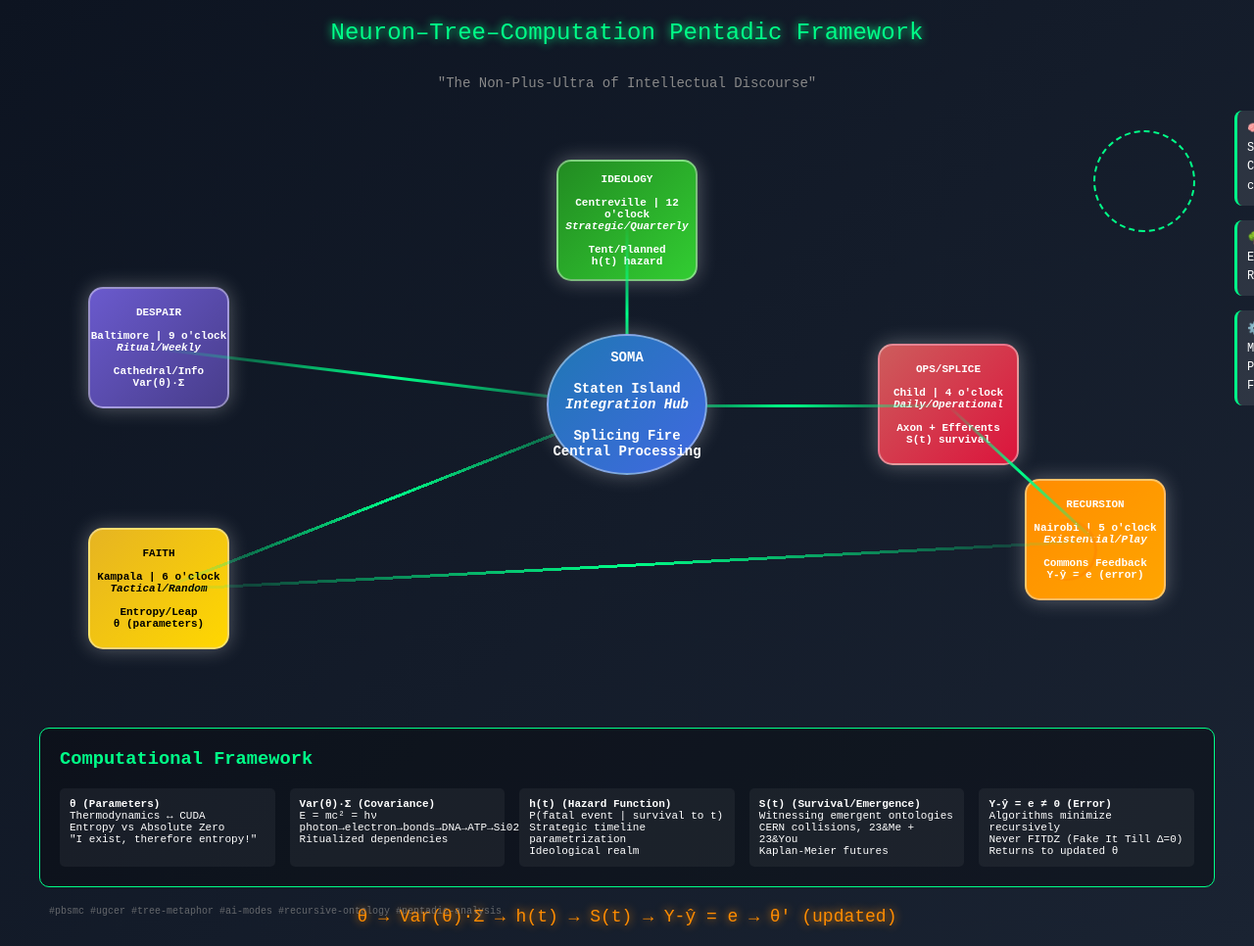
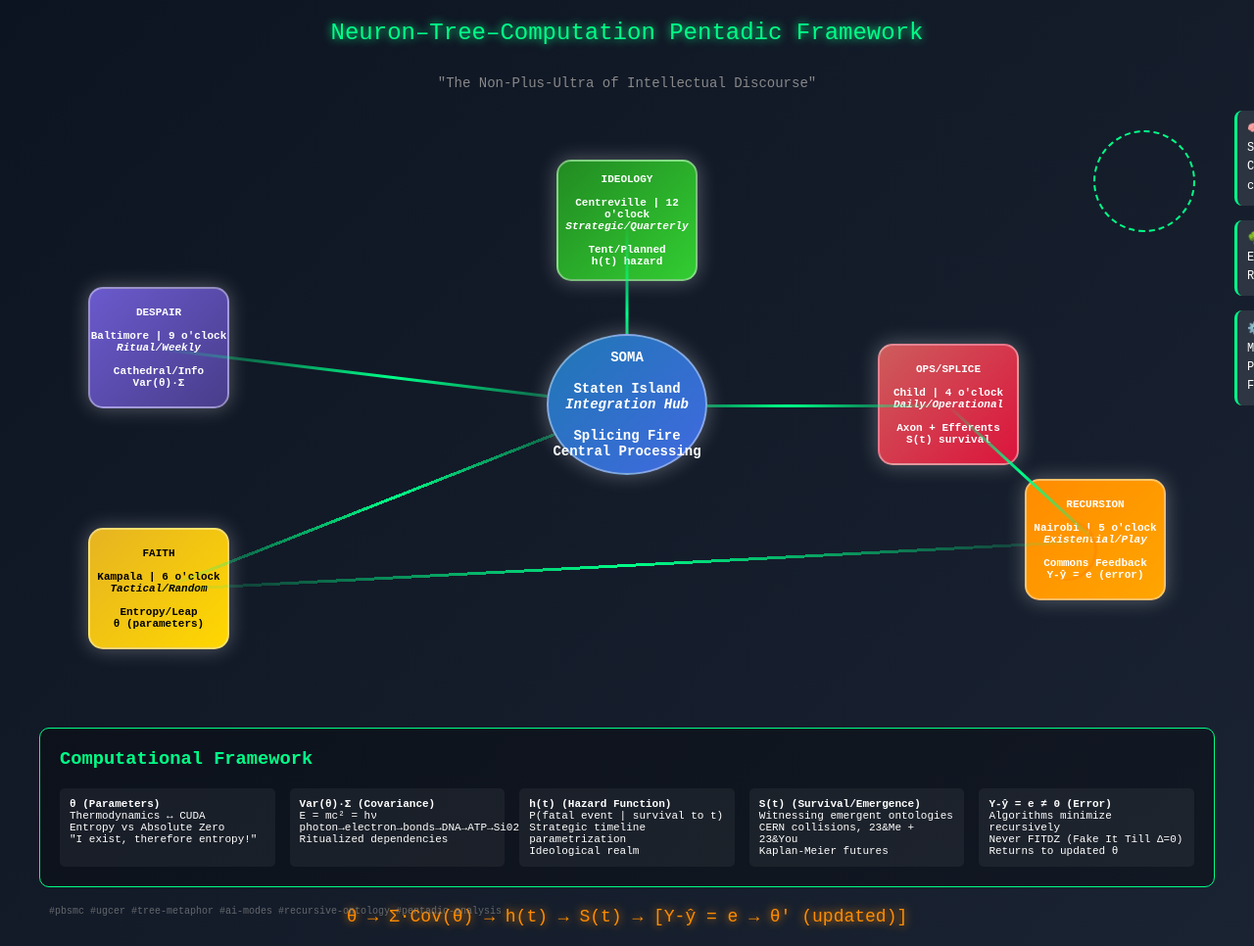
Before and after one commit to cryo-pyro/npu, a plain HTML site: page index.html in a window 1280 px wide. Shown: the top 966 px of the page at 98% size. Drawn offline with Linux system fonts and the light colour scheme.

Commit message:
θ → Σ·Cov(θ) → h(t) → S(t) → [Y-ŷ = e → θ' (updated)]

```diff
--- a/index.html
+++ b/index.html
@@ -330,7 +330,7 @@
         </div>
 
         <div class="computation-flow">
-            θ → Var(θ)·Σ → h(t) → S(t) → Y-ŷ = e → θ' (updated)
+            θ → Σ·Cov(θ) → h(t) → S(t) → [Y-ŷ = e → θ' (updated)]
         </div>
 
         <div class="hashtags">
```
